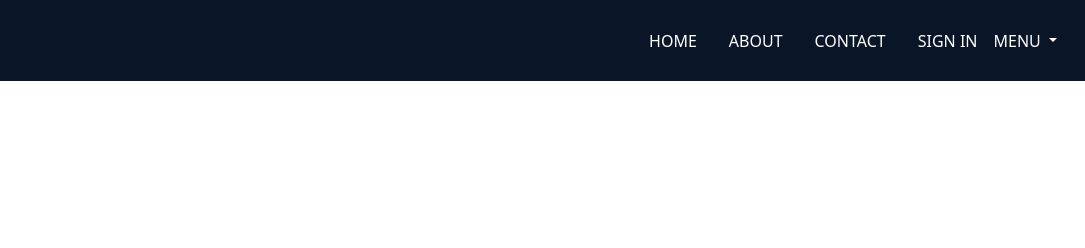
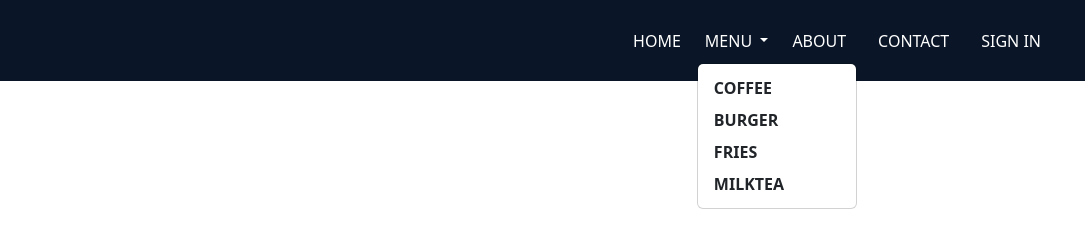
Before and after one commit to jaspherbagor/LUGEN-CAFE, a plain HTML site: page index.html in a window 1280 px wide. Both pictures are taken after a click on the link "MENU". Shown: the full height of the page, 195-1280 px from the left. Drawn offline with nearby package versions, Linux system fonts and the light colour scheme.

Commit message:
added and modified the dropdown

```diff
--- a/index.html
+++ b/index.html
@@ -19,22 +19,24 @@
             <div class="collapse navbar-collapse fs-6 fw-medium" id="navbarCollapse">
                 <div class="navbar-nav ms-auto">
                     <a href="index.html" class="nav-item nav-link mx-2 text-white">HOME</a>
-                    <!-- <a href="about-us.html" class="nav-item nav-link mx-2 text-white">MENU</a> -->
+
+                    <div class="nav-item nav-link dropdown p-0 m-0">
+                        <a class="nav-link dropdown-toggle text-white" href="#" id="navbarDropdownMenuLink" data-bs-toggle="dropdown" aria-haspopup="true" aria-expanded="false">
+                          MENU
+                        </a>
+
+                        <div class="dropdown-menu" aria-labelledby="navbarDropdownMenuLink">
+                          <a class="dropdown-item fw-semibold" href="#">COFFEE</a>
+                          <a class="dropdown-item fw-semibold" href="#">BURGER</a>
+                          <a class="dropdown-item fw-semibold" href="#">FRIES</a>
+                          <a class="dropdown-item fw-semibold" href="#">MILKTEA</a>
+                        </div>
+                    </div>
+
                     <a href="services.html" class="nav-item nav-link mx-2 text-white">ABOUT</a>
                     <a href="project-gallery.html" class="nav-item nav-link mx-2 text-white">CONTACT</a>
                     <a href="contacts.html" class="nav-item nav-link mx-2 text-white" tabindex="-1">SIGN IN</a>
 
-                </div>
-                <div class="nav-item dropdown">
-                    <a class="nav-link dropdown-toggle text-white" href="#" id="navbarDropdownMenuLink" data-toggle="dropdown" aria-haspopup="true" aria-expanded="false">
-                      MENU
-                    </a>
-                    <div class="dropdown-menu" aria-labelledby="navbarDropdownMenuLink">
-                      <a class="dropdown-item" href="#">Coffee</a>
-                      <a class="dropdown-item" href="#">Burger</a>
-                      <a class="dropdown-item" href="#">Fries</a>
-                      <a class="dropdown-item" href="#">Milktea</a>
-                    </div>
                 </div>
             </div>
         </div>
```
